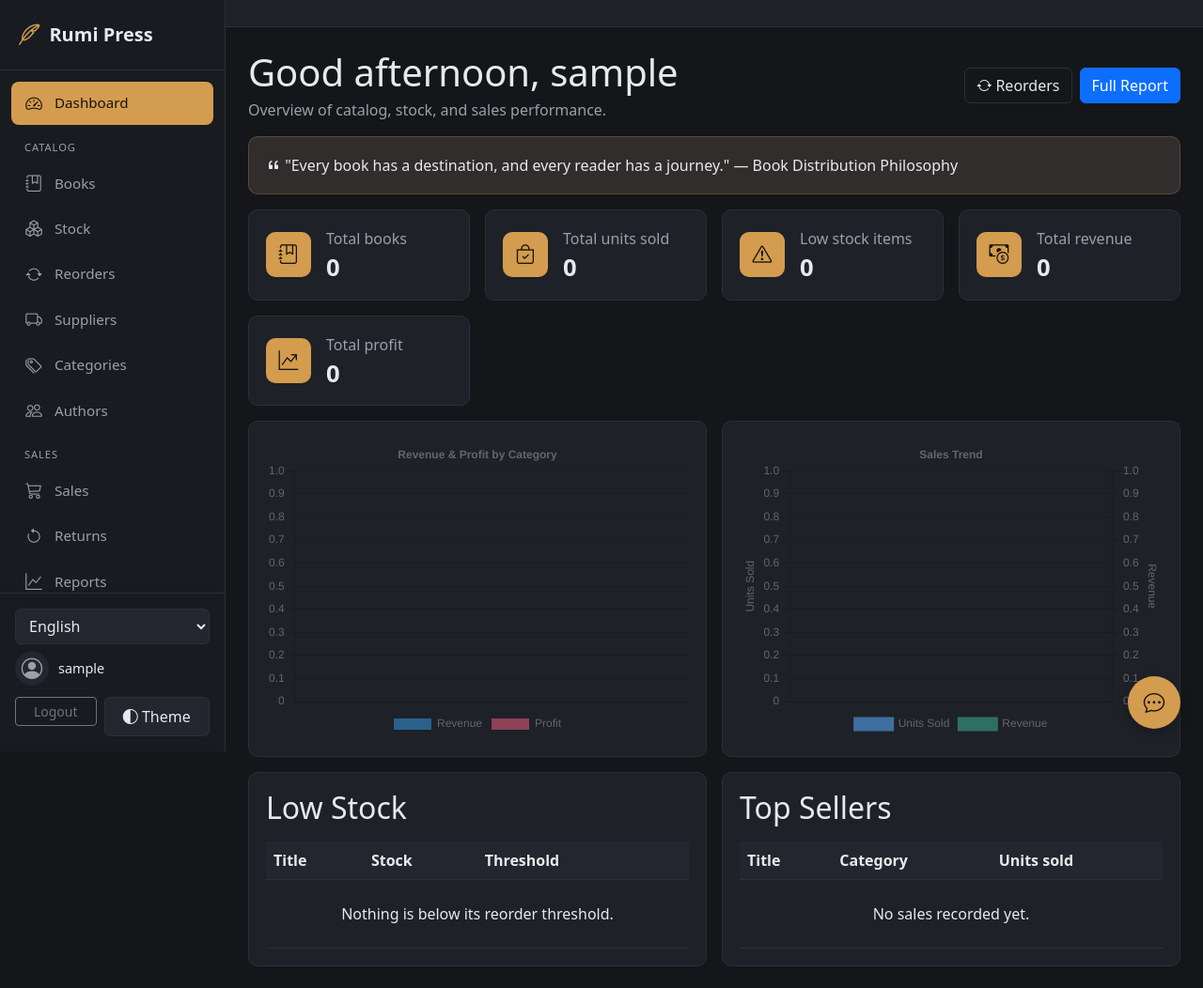
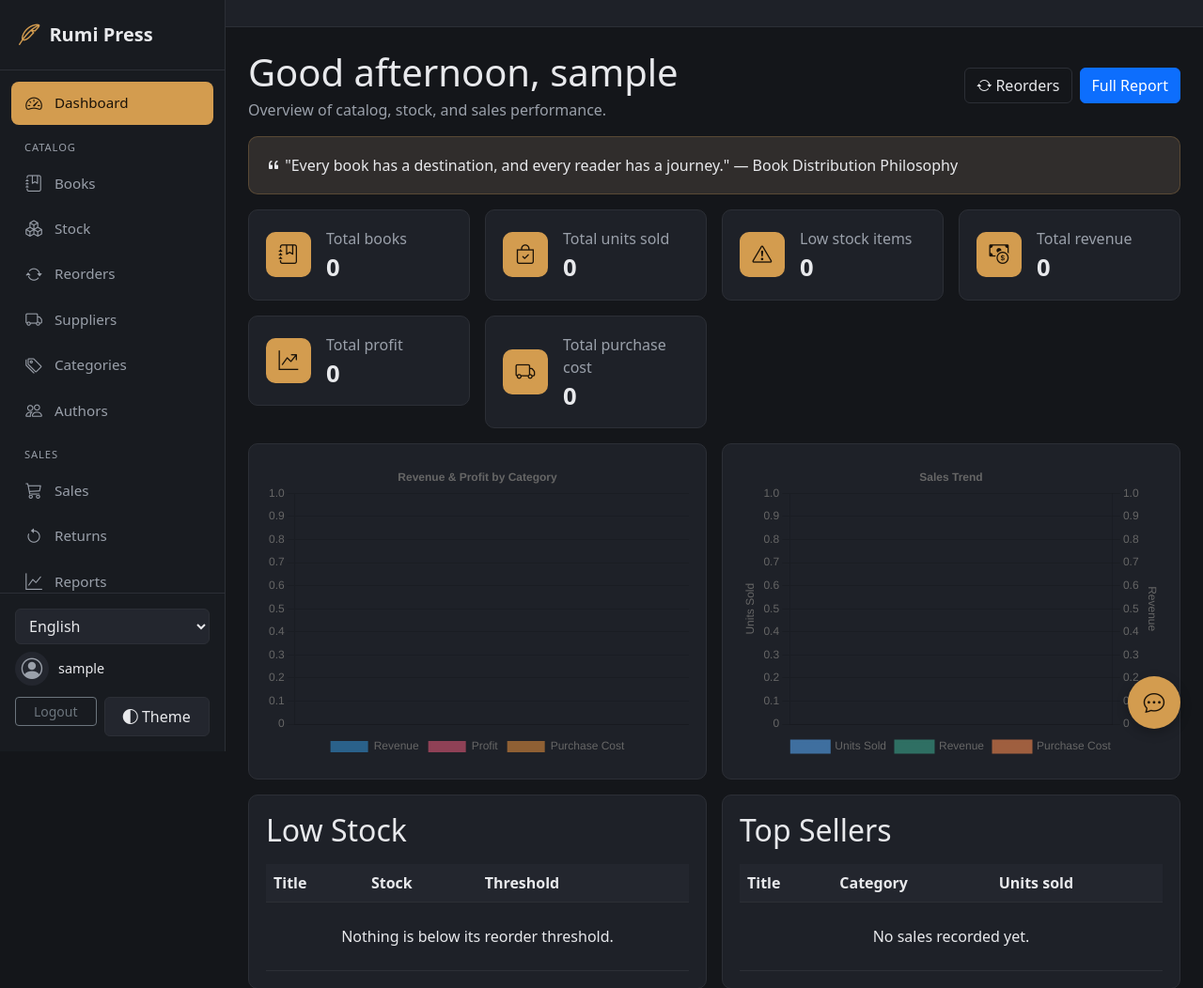
Before and after one commit to dramedev/books, a Django app: page / in a window 1280 px wide. Shown: the top 1052 px of the page at 94% size. Run offline with Django 5.2, Linux system fonts and the light colour scheme; the visitor is signed in with stand-in values (Sample User, id 1); data that the repository does not hold is empty.

Commit message:
Add purchase cost data to dashboard charts
Brings the dashboard's revenue/profit and sales trend charts in line
with the report page by including purchase cost from received
reorders, plus a total purchase cost KPI card.

Co-Authored-By: Claude Sonnet 4.6 <noreply@anthropic.com>

```diff
--- a/books/templates/books/dashboard.html
+++ b/books/templates/books/dashboard.html
@@ -83,6 +83,16 @@
 <div>
 <p class="muted-text mb-1">{% translate "Total profit" %}</p>
 <div class="kpi-value">{{ total_profit }}</div>
+</div>
+</div>
+</div>
+
+<div class="col-6 col-lg-3">
+<div class="kpi-card">
+<div class="kpi-icon"><i class="bi bi-truck"></i></div>
+<div>
+<p class="muted-text mb-1">{% translate "Total purchase cost" %}</p>
+<div class="kpi-value">{{ total_purchase_cost }}</div>
 </div>
 </div>
 </div>
@@ -243,6 +253,10 @@ new Chart(revenueCtx, {
             {
                 label: "{% translate 'Profit' %}",
                 data: {{ profits|safe }}
+            },
+            {
+                label: "{% translate 'Purchase Cost' %}",
+                data: {{ purchase_costs|safe }}
             }
         ]
     },
@@ -282,6 +296,14 @@ new Chart(trendCtx, {
                 yAxisID: "revenue",
                 borderColor: "#2f6f63",
                 backgroundColor: "#2f6f63",
+                tension: 0.3
+            },
+            {
+                label: "{% translate 'Purchase Cost' %}",
+                data: {{ trend_purchase_costs|safe }},
+                yAxisID: "revenue",
+                borderColor: "#9f5f3f",
+                backgroundColor: "#9f5f3f",
                 tension: 0.3
             }
         ]
--- a/books/views.py
+++ b/books/views.py
@@ -826,34 +826,62 @@ def dashboard(request):
         )
     }
 
+    received_reorders = Reorder.objects.filter(owner=request.user, status=Reorder.STATUS_RECEIVED)
+
+    purchase_cost_by_category = {
+        item["book__category__name"]: item["cost"] or 0
+        for item in (
+            received_reorders.values("book__category__name")
+            .annotate(cost=Sum(PURCHASE_COST_EXPRESSION))
+        )
+    }
+
     labels = []
     revenues = []
     profits = []
+    purchase_costs = []
 
     for item in category_expenses:
         category_name = item["category__name"]
         expense = float(item["expense"] or 0)
         revenue = float(revenue_by_category.get(category_name, 0))
+        purchase_cost = float(purchase_cost_by_category.get(category_name, 0))
 
         labels.append(category_name)
         revenues.append(revenue)
         profits.append(revenue - expense)
-
-    trend_data = (
+        purchase_costs.append(purchase_cost)
+
+    total_purchase_cost = (
+        received_reorders.aggregate(total=Sum(PURCHASE_COST_EXPRESSION))["total"] or 0
+    )
+
+    sales_trend = (
         sales.annotate(month=TruncMonth("sale_date"))
         .values("month")
         .annotate(units=Sum("quantity"), revenue=Sum(REVENUE_EXPRESSION))
-        .order_by("month")
-    )
+    )
+
+    purchase_trend = (
+        received_reorders.filter(received_at__isnull=False)
+        .annotate(month=TruncMonth("received_at"))
+        .values("month")
+        .annotate(cost=Sum(PURCHASE_COST_EXPRESSION))
+    )
+
+    sales_by_month = {item["month"]: item for item in sales_trend}
+    purchase_by_month = {item["month"].date(): item for item in purchase_trend}
 
     trend_labels = []
     trend_units = []
     trend_revenues = []
-
-    for item in trend_data:
-        trend_labels.append(item["month"].strftime("%b %Y"))
-        trend_units.append(item["units"] or 0)
-        trend_revenues.append(float(item["revenue"] or 0))
+    trend_purchase_costs = []
+
+    for month in sorted(set(sales_by_month) | set(purchase_by_month)):
+        trend_labels.append(month.strftime("%b %Y"))
+        trend_units.append(sales_by_month.get(month, {}).get("units") or 0)
+        trend_revenues.append(float(sales_by_month.get(month, {}).get("revenue") or 0))
+        trend_purchase_costs.append(float(purchase_by_month.get(month, {}).get("cost") or 0))
 
     top_books = (
         books.annotate(units_sold=Sum("sales__quantity"))
@@ -881,12 +909,15 @@ def dashboard(request):
         "total_expense": total_expense,
         "total_profit": total_profit,
         "total_units_sold": total_units_sold,
+        "total_purchase_cost": total_purchase_cost,
         "labels": json.dumps(labels),
         "revenues": json.dumps(revenues),
         "profits": json.dumps(profits),
+        "purchase_costs": json.dumps(purchase_costs),
         "trend_labels": json.dumps(trend_labels),
         "trend_units": json.dumps(trend_units),
         "trend_revenues": json.dumps(trend_revenues),
+        "trend_purchase_costs": json.dumps(trend_purchase_costs),
         "top_books": top_books,
         "recent_sales": recent_sales,
         "pending_reorders_count": pending_reorders_count,
```
